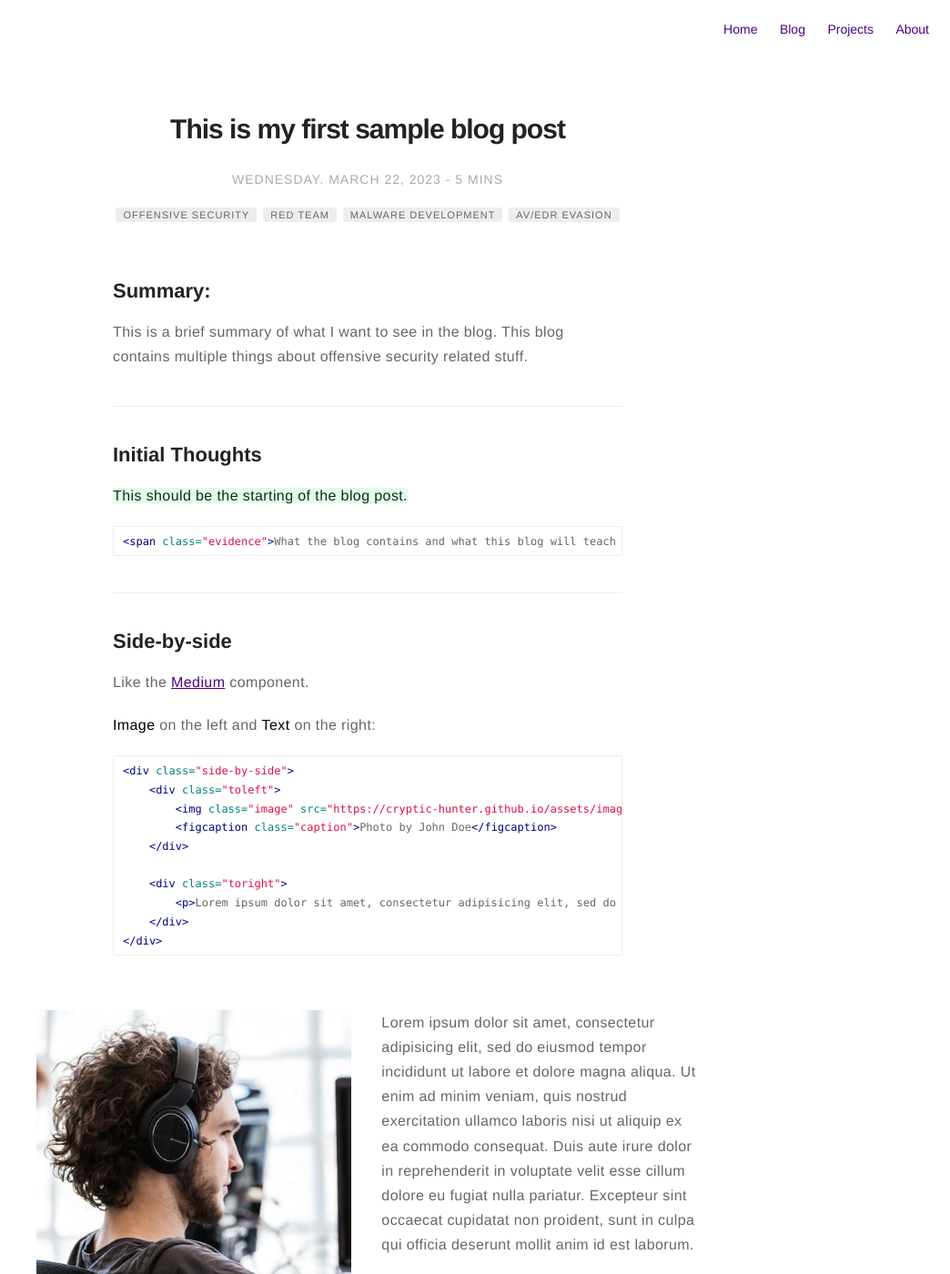
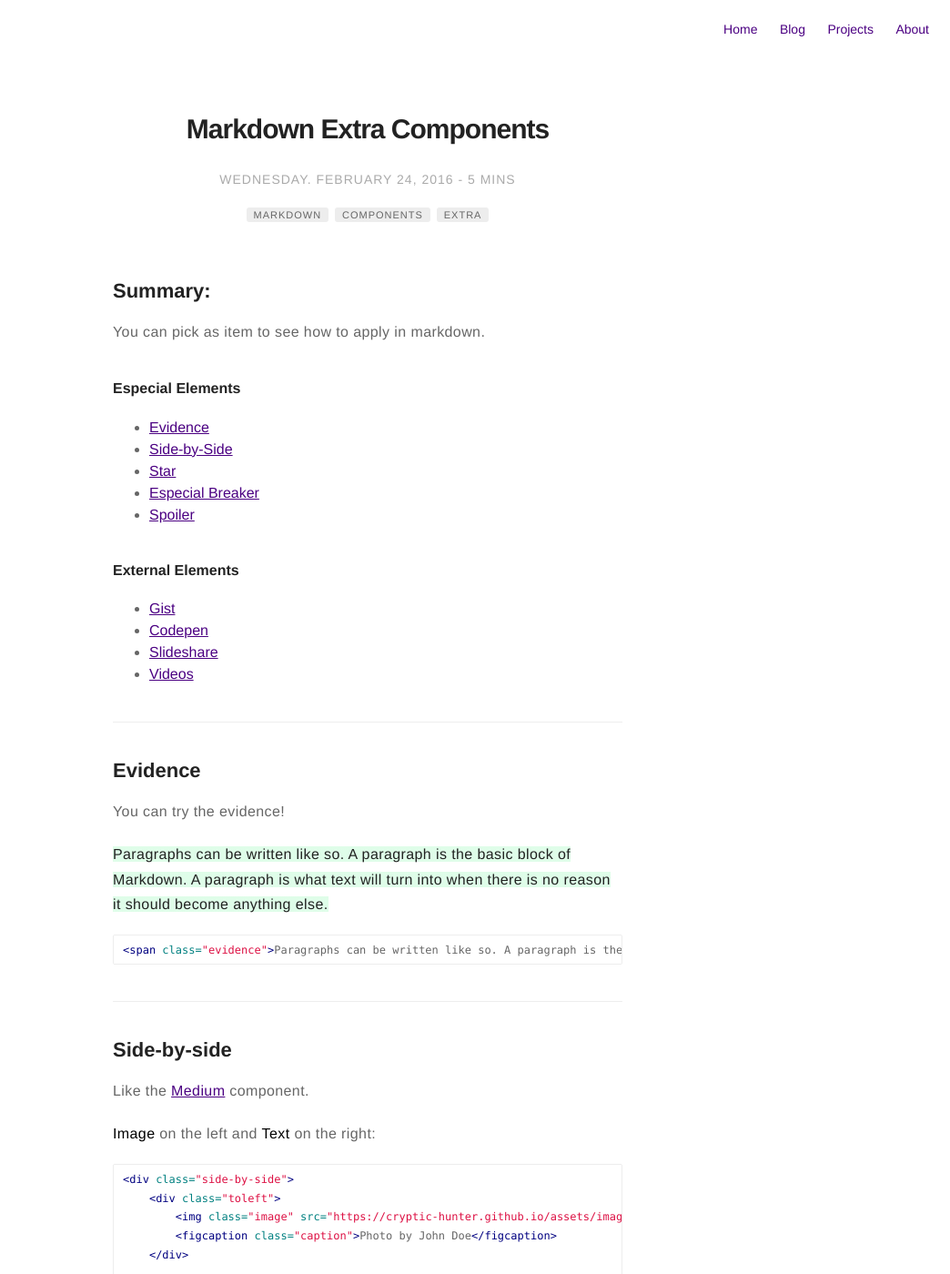
Before and after one commit to cryptic-hunter/cryptic-hunter.github.io, a Jekyll site: the page built from _posts/2015-02-24-markdown-extra-components.markdown, in a window 1280 px wide and 1400 px high. Shown: the whole window at 91% size, without its empty margins (236-1280 px from the left). Built offline with Jekyll 4.4.1, drawn with Linux system fonts in a browser that asks for light colours; nearby versions of some CDN libraries; some of the changed text lies outside the part shown.

Commit message:
testing blog

```diff
--- a/_posts/2023-03-22-sample-post.markdown
+++ b/_posts/2015-02-24-markdown-extra-components.markdown
@@ -1,47 +1,45 @@
 ---
-title: "This is my first sample blog post"
+title: "Markdown Extra Components"
 layout: post
-date: 2023-03-22 11:38
-image:
+date: 2016-02-24 22:48
+image: /assets/images/markdown.jpg
 headerImage: false
 tag:
-- offensive security
-- red team
-- malware development
-- AV/EDR Evasion
-star: false
+- markdown
+- components
+- extra
 category: blog
-author: Karan Raheja
-description: This is my first sample blog post on this website. Just want to show a one liner on this.
+author: jamesfoster
+description: Markdown summary with different options
 ---
 
 ## Summary:
 
-This is a brief summary of what I want to see in the blog. This blog contains multiple things about offensive security related stuff.
+You can pick as item to see how to apply in markdown.
 
-<!-- #### Especial Elements
+#### Especial Elements
 - [Evidence](#evidence)
 - [Side-by-Side](#side-by-side)
 - [Star](#star)
 - [Especial Breaker](#especial-breaker)
-- [Spoiler](#spoiler) -->
+- [Spoiler](#spoiler)
 
-<!-- #### External Elements
+#### External Elements
 - [Gist](#gist)
 - [Codepen](#codepen)
 - [Slideshare](#slideshare)
-- [Videos](#videos) -->
+- [Videos](#videos)
 
 ---
 
-## Initial Thoughts
+## Evidence
 
+You can try the evidence!
 
-
-<span class="evidence">This should be the starting of the blog post.</span>
+<span class="evidence">Paragraphs can be written like so. A paragraph is the basic block of Markdown. A paragraph is what text will turn into when there is no reason it should become anything else.</span>
 
 {% highlight html %}
-<span class="evidence">What the blog contains and what this blog will teach by the end of it.</span>
+<span class="evidence">Paragraphs can be written like so. A paragraph is the basic block of Markdown. A paragraph is what text will turn into when there is no reason it should become anything else.</span>
 {% endhighlight %}
 
 ---
```
